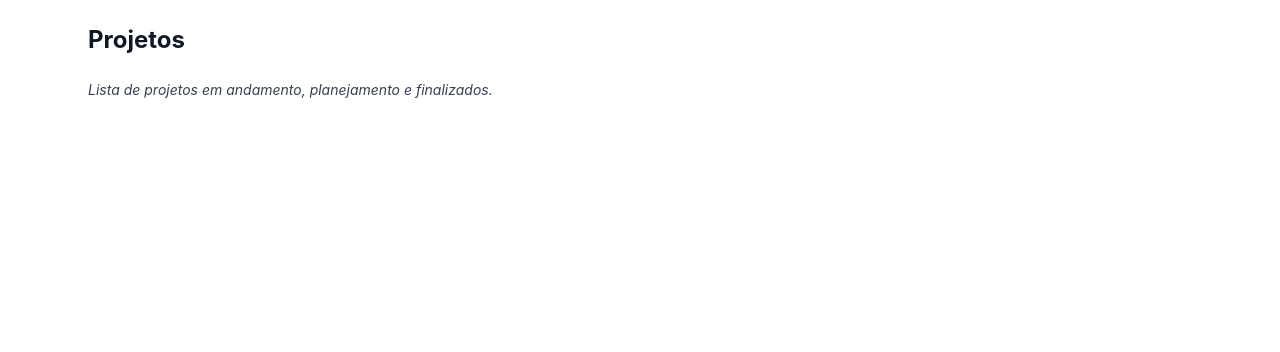
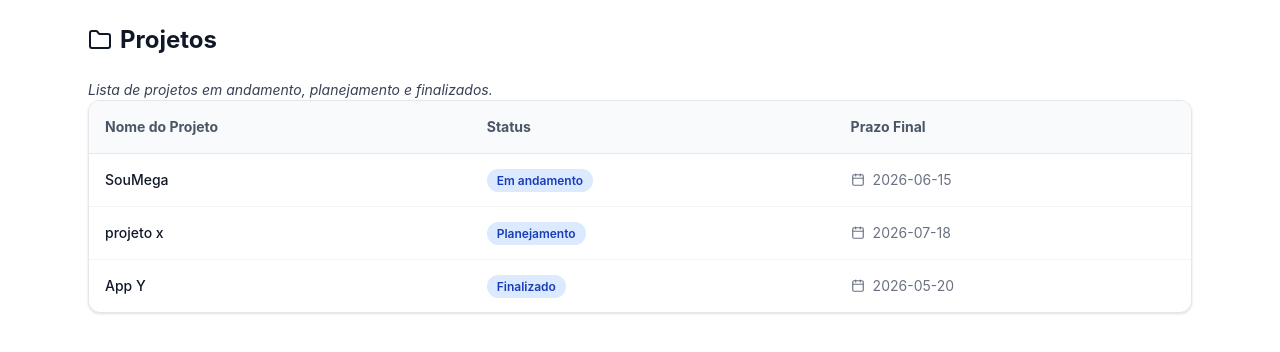
Before and after one commit to GabrielMattosA/SouMega, a React (Vite) app in the folder Front-end/: page /projetos in a window 1280 px wide. Shown: the top 352 px of the page. Built offline with nearby package versions, Linux system fonts and the light colour scheme.

Commit message:
feat: implementa lista de projetos

```diff
--- a/Front-end/src/pages/projetos/ProjectPage.jsx
+++ b/Front-end/src/pages/projetos/ProjectPage.jsx
@@ -1,5 +1,5 @@
 import React from "react";
-
+import {Folder, Calendar} from 'lucide-react';
 function ProjectPage() {
 
     const [projects, setProjects] = React.useState([
@@ -8,14 +8,41 @@ function ProjectPage() {
         {id: 3, name: "App Y", status: "Finalizado", prazo : "2026-05-20"}
     ]);
   return (
-    <div className="p-6 max-w-6xl mx-auto font-sans text-2xl">
+    <div className="p-6 max-w-6xl mx-auto font-sans text-gray-800">
         <div className ="flex justify-between items-center mb-6">
             <h1 className="text-2xl font-bold flex items-center gap-2 text-gray-900">
+                <Folder className="w-6 h-6" />
                 Projetos
-                </h1>
+            </h1>
         </div>
         <div className="text-gray-700 italic text-sm">
             Lista de projetos em andamento, planejamento e finalizados.
+        </div>
+        <div className="bg-white rounded-xl shadow-sm border border-gray-200 overflow-hidden">
+            <table className="w-full text-left border-collapse">
+            <thead className="bg-gray-100">
+                <tr className="bg-gray-50 border-b border-gray-200 text-gray-600 text-sm font-semibold">
+                    <th className="p-4">Nome do Projeto</th>
+              <th className="p-4">Status</th>
+              <th className="p-4">Prazo Final</th>
+            </tr>
+          </thead>
+            <tbody className="divide-y divide-gray-100 text-sm">
+                {projects.map((project) => (
+                    <tr key={project.id} className="hover:bg-gray-50 transition">
+                        <td className="p-4 font-medium text-gray-900">{project.name}</td>
+                        <td className="p-4">
+                            <span className="px-2.5 py-1 text-xs font-semibold rounded-full bg-blue-100 text-blue-800">
+                                {project.status}
+                            </span>
+                        </td>
+                        <td className="p-4 text-gray-500 flex items-center gap-2">
+                            <Calendar size={14} /> {project.prazo}
+                        </td>
+                    </tr>
+                ))}
+            </tbody>
+            </table>
         </div>
     </div>
   );
```
